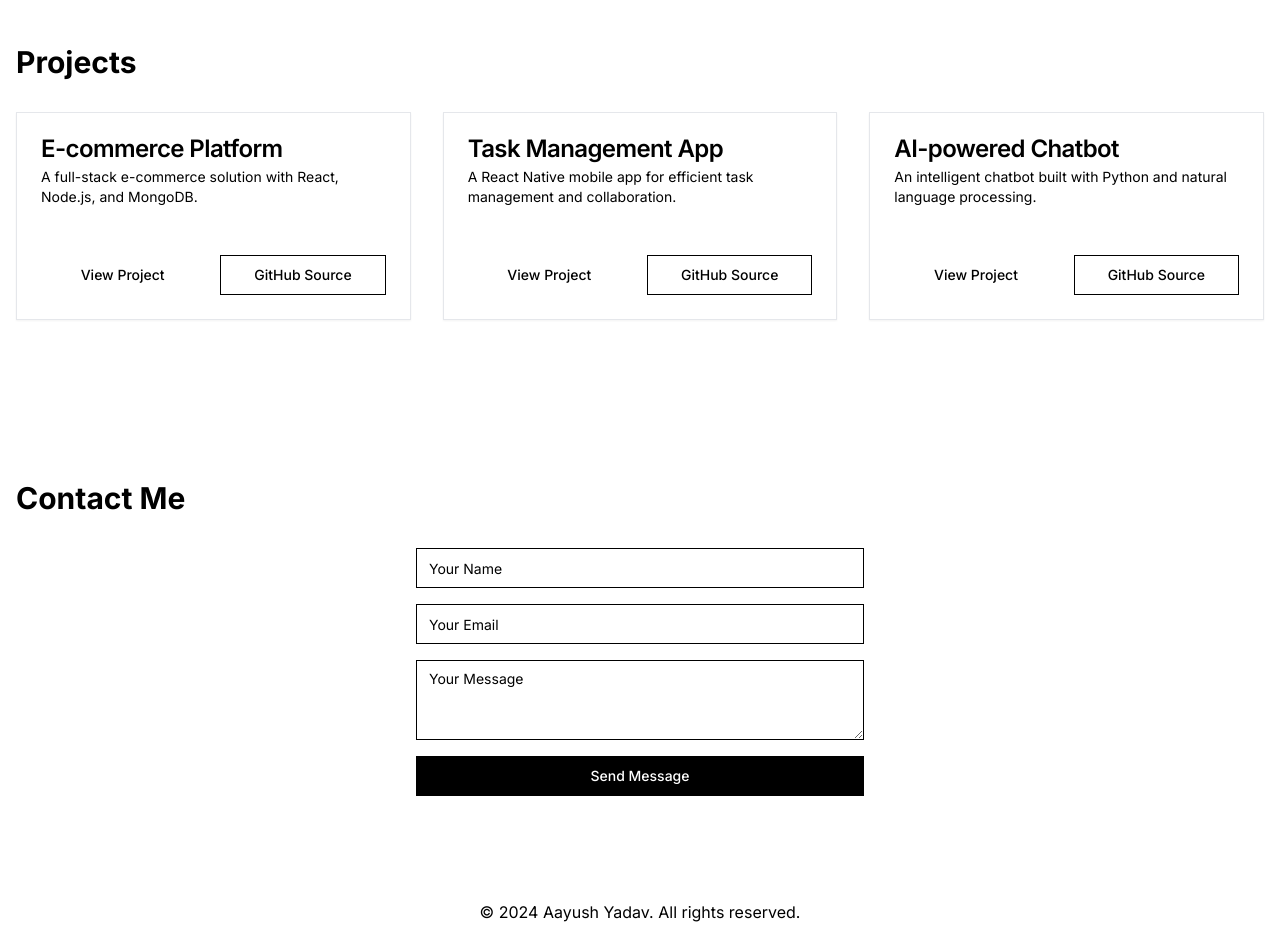
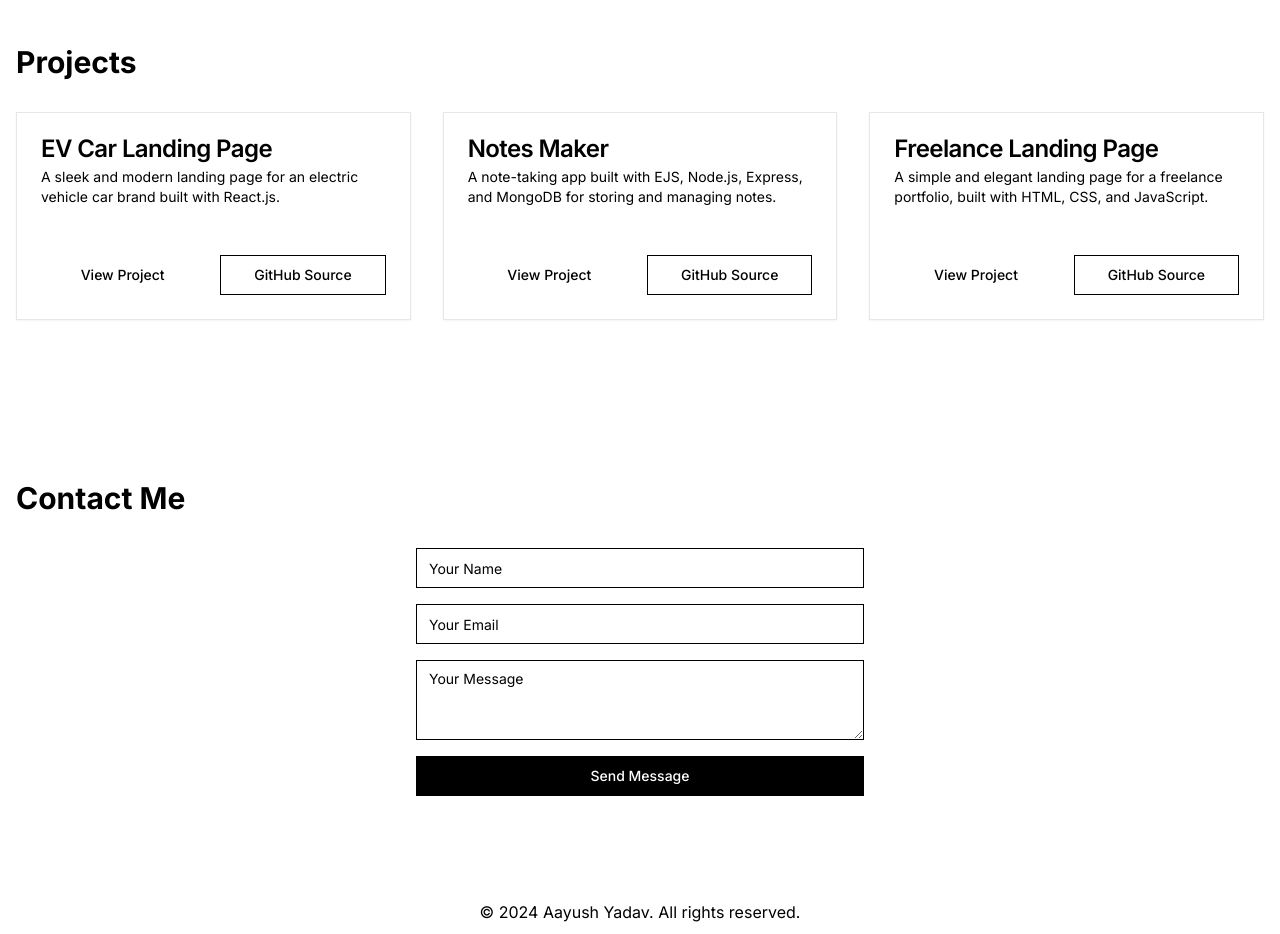
Before and after one commit to aayushyadav020/1234, a Next.js app: page / in a window 1280 px wide. Shown: the part 980-1914 px from the top of the page. Built offline with nearby package versions, Linux system fonts and the light colour scheme.

Commit message:
Update ProjectsSection.js

```diff
--- a/src/components/ProjectsSection.js
+++ b/src/components/ProjectsSection.js
@@ -3,22 +3,22 @@ import { Card, CardContent, CardDescription, CardFooter, CardHeader, CardTitle }
 
 const projects = [
   {
-    title: 'E-commerce Platform',
-    description: 'A full-stack e-commerce solution with React, Node.js, and MongoDB.',
-    projectUrl: 'https://ecommerce-project.com',
-    githubUrl: 'https://github.com/johndoe/ecommerce-project',
+    title: 'EV Car Landing Page',
+    description: 'A sleek and modern landing page for an electric vehicle car brand built with React.js.',
+    projectUrl: 'https://car-react-website.netlify.app/', // EV car live project URL
+    githubUrl: 'https://github.com/aayushyadav020/car-website',
   },
   {
-    title: 'Task Management App',
-    description: 'A React Native mobile app for efficient task management and collaboration.',
-    projectUrl: 'https://taskmanager-app.com',
-    githubUrl: 'https://github.com/johndoe/task-manager-app',
+    title: 'Notes Maker',
+    description: 'A note-taking app built with EJS, Node.js, Express, and MongoDB for storing and managing notes.',
+    projectUrl: 'https://notes-maker-app.com', // Replace with the live link for the Notes Maker project if available
+    githubUrl: 'https://github.com/aayushyadav020/NotesMaker',
   },
   {
-    title: 'AI-powered Chatbot',
-    description: 'An intelligent chatbot built with Python and natural language processing.',
-    projectUrl: 'https://ai-chatbot.com',
-    githubUrl: 'https://github.com/johndoe/ai-chatbot',
+    title: 'Freelance Landing Page',
+    description: 'A simple and elegant landing page for a freelance portfolio, built with HTML, CSS, and JavaScript.',
+    projectUrl: 'https://aayushyadav020.github.io/freelance/', // Freelance live project URL
+    githubUrl: 'https://github.com/aayushyadav020/freelance',
   },
 ]
 
```
